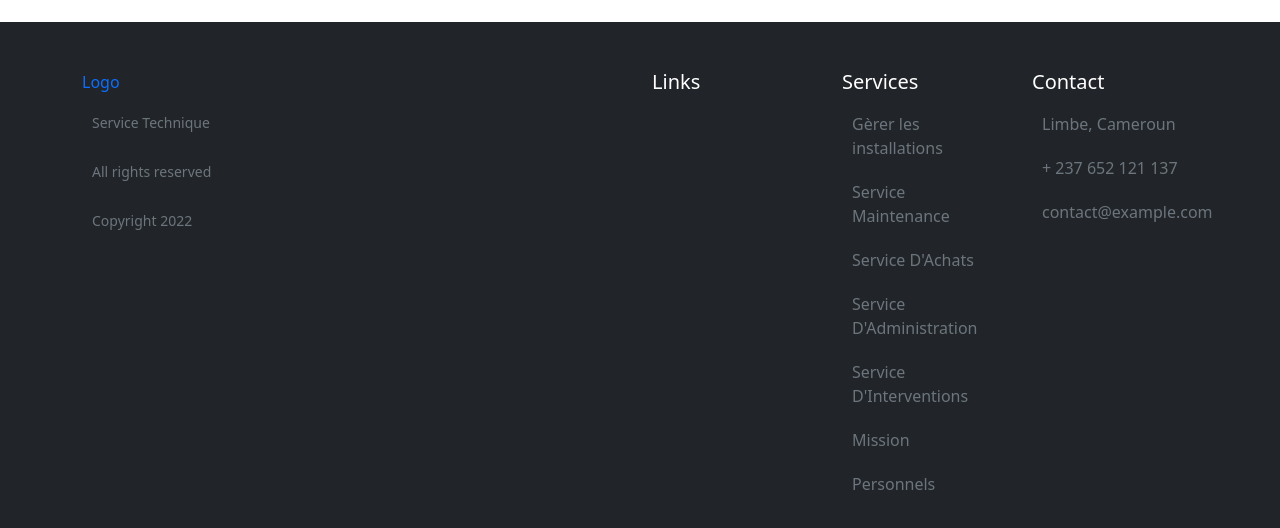
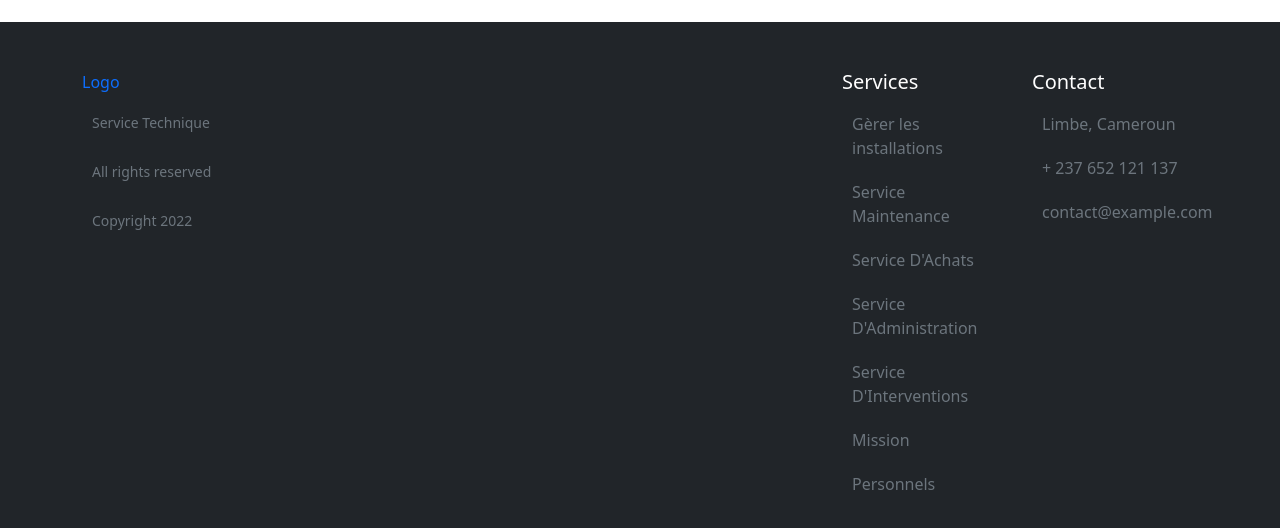
Before and after one commit to Elcid-Chawa/service-technique, a React (Create React App) app: page /contact in a window 1280 px wide. Shown: the part 732-1260 px from the top of the page. Built offline with nearby package versions, Linux system fonts and the light colour scheme.

Commit message:
removed links

```diff
--- a/src/components/Footer.js
+++ b/src/components/Footer.js
@@ -15,17 +15,7 @@ export default function Footer(){
                         </ul>
 
                     </Col>
-                    <Col className="col-6 col-lg-2 mb-3 text-white">
-                        <h5>Links</h5>
-                        <ul className="list-unstyled text-muted">
-                            <li></li>
-                            <li></li>
-                            <li></li>
-                            <li></li>
-                            <li></li>
-                            <li></li>
-                        </ul>
-                    </Col>
+
                     <Col className="col-6 col-lg-2 mb-3 text-white">
                         <h5>Services</h5>
                         <ul className="list-unstyled text-muted">
```
